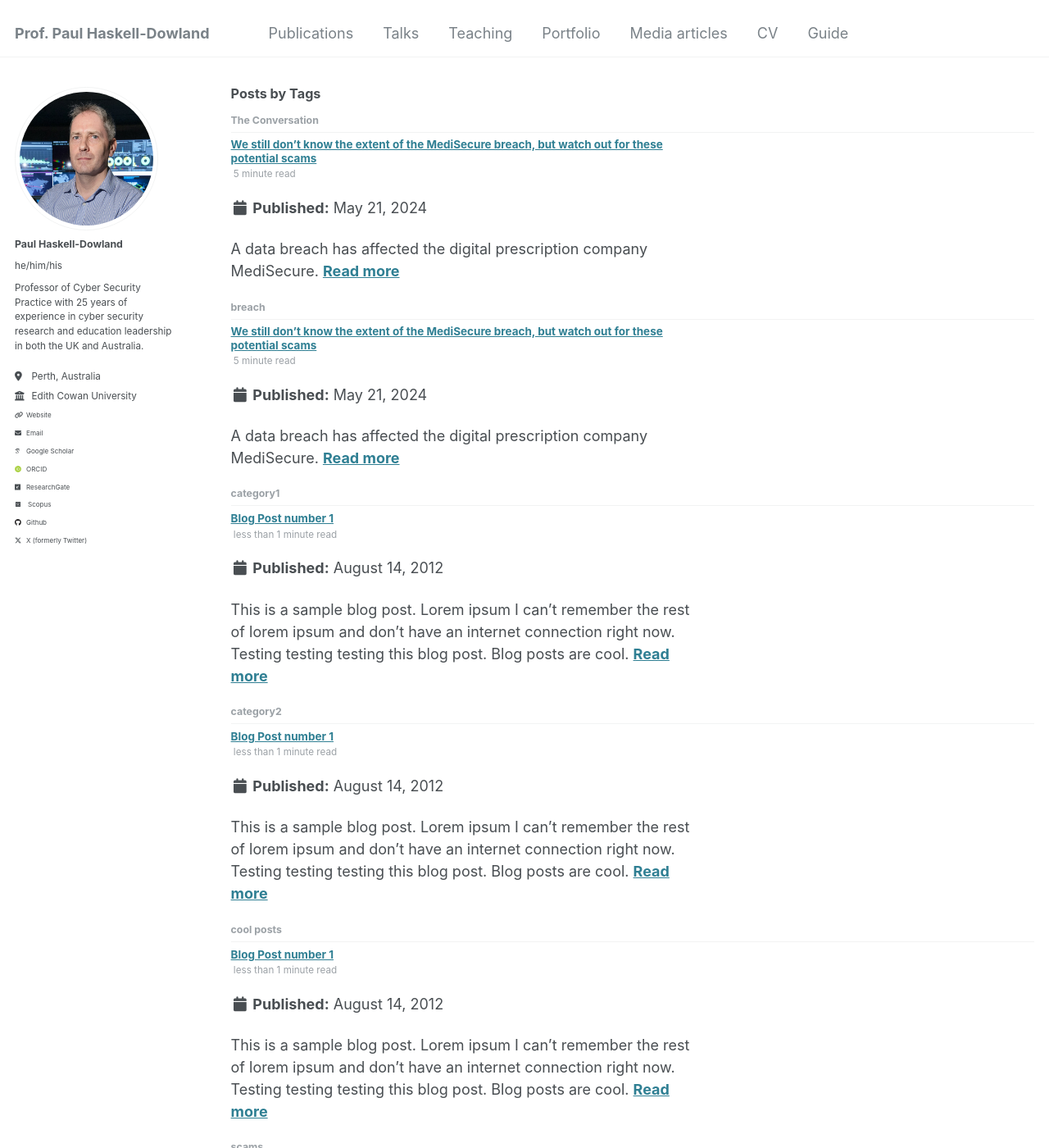
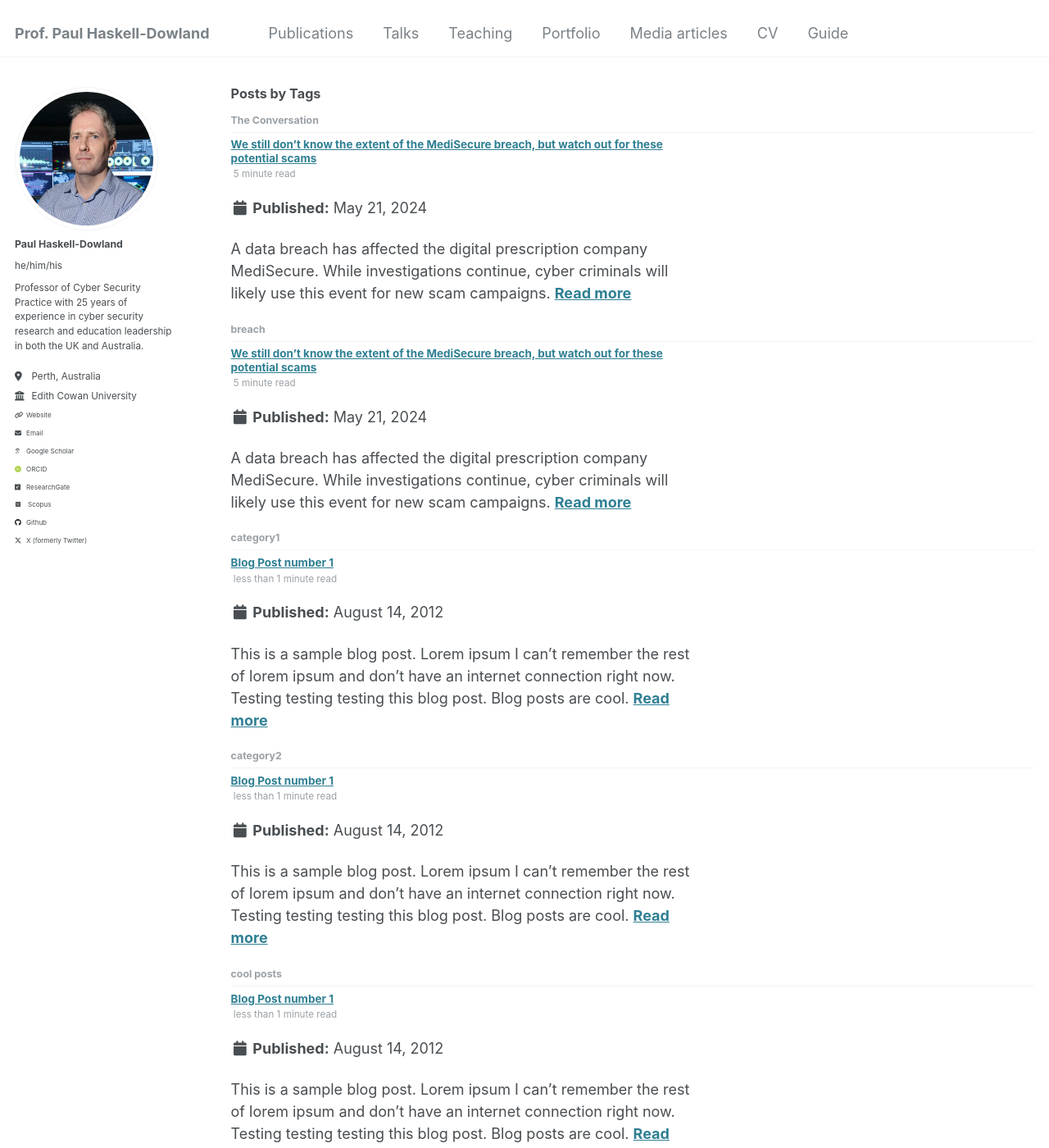
Before and after one commit to pdowland/phdweb, a Jekyll site: the page built from _pages/tag-archive.html, in a window 1280 px wide and 1400 px high. Shown: the whole window at 82% size. Built offline with Jekyll 4.4.1, drawn with Linux system fonts in a browser that asks for light colours; some web fonts are replaced; some of the changed text lies outside the part shown.

Commit message:
Update 2024-05-21-blog-post-4.html

```diff
--- a/_posts/2024-05-21-blog-post-4.html
+++ b/_posts/2024-05-21-blog-post-4.html
@@ -1,6 +1,6 @@
 ---
 title: "We still don’t know the extent of the MediSecure breach, but watch out for these potential scams"
-excerpt: "A data breach has affected the digital prescription company MediSecure."
+excerpt: "A data breach has affected the digital prescription company MediSecure. While investigations continue, cyber criminals will likely use this event for new scam campaigns."
 date: 2024-05-21
 permalink: /posts/2024/05/Medisecure/
 tags:
```
